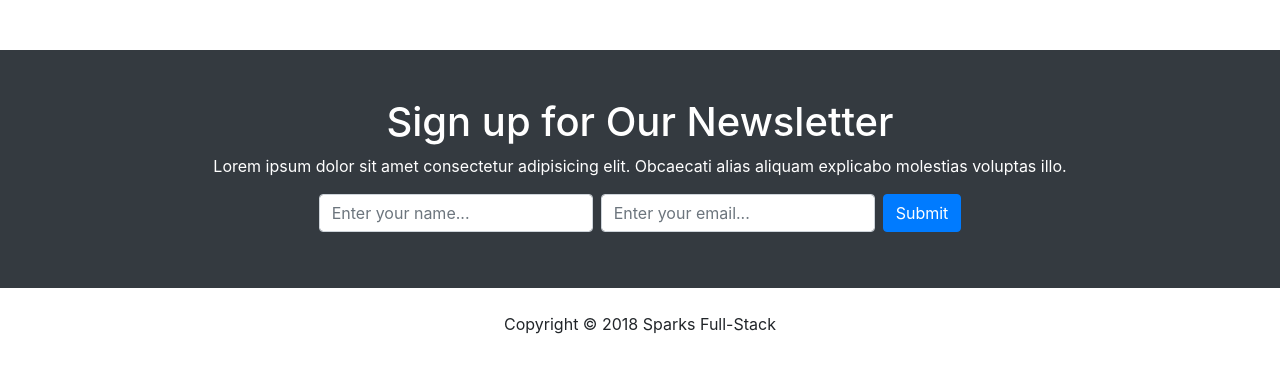
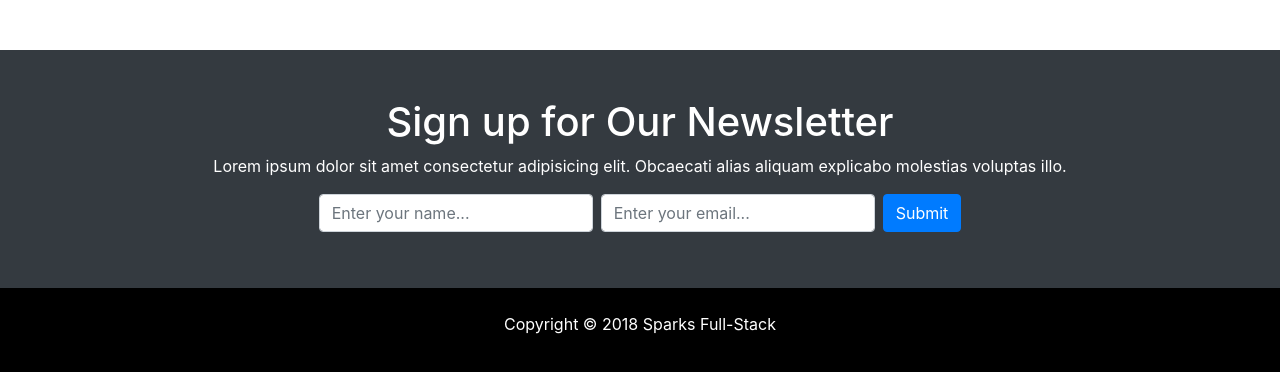
Before and after one commit to SparksFullStack/tech-startup-theme, a plain HTML site: page index.html in a window 1280 px wide. Shown: the part 2411-2783 px from the top of the page. Drawn offline with nearby package versions, Linux system fonts and the light colour scheme; some packages are replaced by stand-ins of ours; a script that the page names is missing.

Commit message:
blog page finished

```diff
--- a/css/style.css
+++ b/css/style.css
@@ -100,3 +100,8 @@ body {
 .accordion--border {
     border: 1px solid #fff;
 }
+
+#main-footer {
+    background: #000;
+    color: #fff;
+}
```
